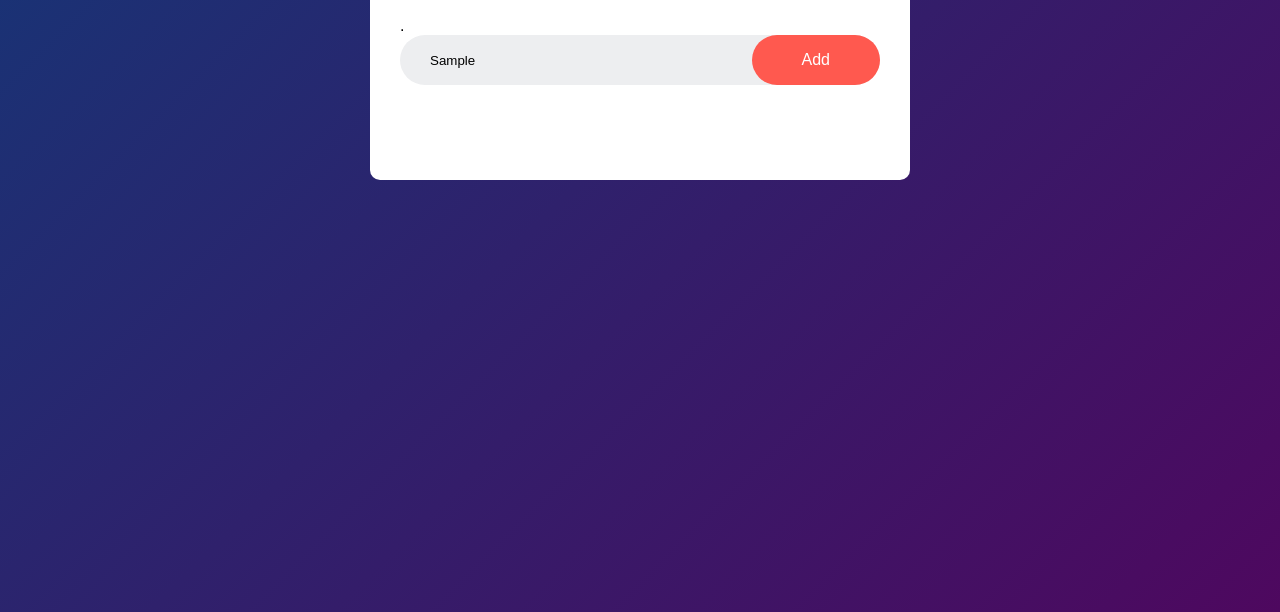
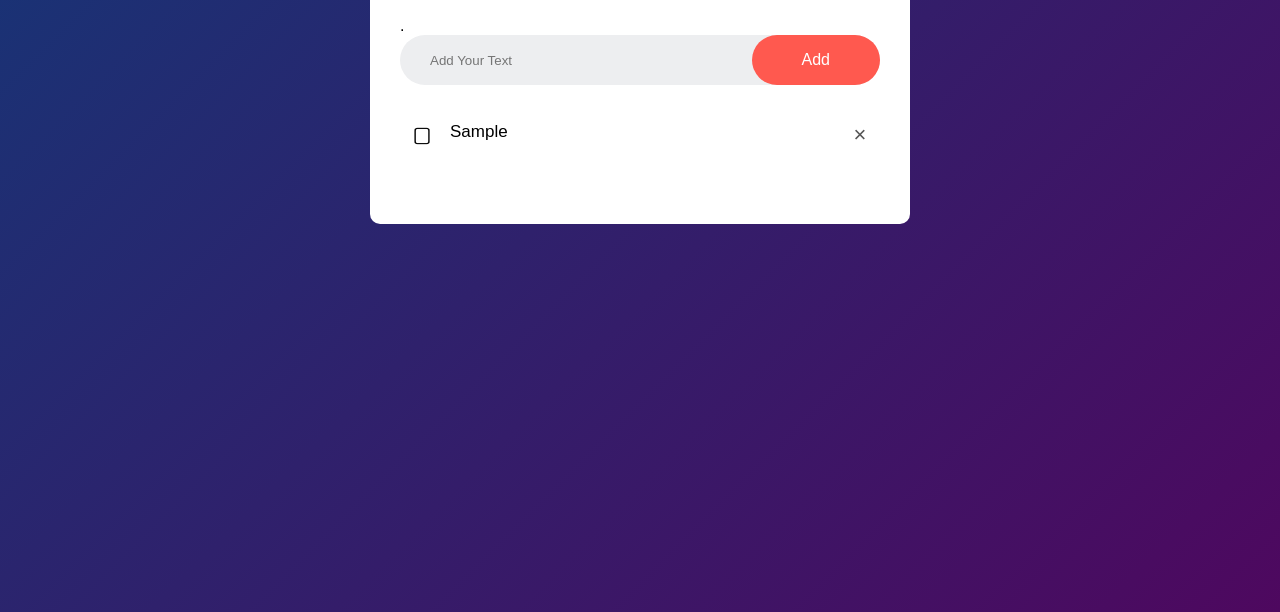
Before and after one commit to aanchaltailwal/OCTANET_SEPTEMBER, a plain HTML site: page Task-2/index.html in a window 1280 px wide. Both pictures are taken after typing "Sample" into the empty fields and a click on the button "Add". Shown: the part 188-800 px from the top of the page. Drawn offline with Linux system fonts and the light colour scheme.

Commit message:
added the cross funtion and you can write on search bar

```diff
--- a/Task-2/index.html
+++ b/Task-2/index.html
@@ -12,7 +12,7 @@
             <h2>To-Do List <img src="logo.png"></h2>
             .<div class="row">
                 <input type="text" id="input-box" placeholder="Add Your Text">
-                <button>Add</button>
+                <button onclick="addTask()">Add</button>
             </div>
             <ul id="list-container">
                <!-- <li class="checked">Task 1</li>
@@ -23,6 +23,6 @@
             </ul>
         </div>
     </div>
-
+<script src="script.js"></script>
 </body>
 </html>
--- a/Task-2/script.js
+++ b/Task-2/script.js
@@ -0,0 +1,17 @@
+const inputBox = document.getElementById("input-box");
+const listContainer = document.getElementById("list-container");
+
+function addTask(){
+    if(inputBox.value === ''){
+        alert("You must write something!");
+    }
+    else{
+        let li = document.createElement("li");
+        li.innerHTML = inputBox.value;
+        listContainer.appendChild(li);
+        let span = document.createElement("span");
+        span.innerHTML = "\u00d7";
+        li.appendChild(span);
+    }
+    inputBox.value = "";
+}
--- a/Task-2/style.css
+++ b/Task-2/style.css
@@ -81,6 +81,21 @@ ul li.checked{
 }
 ul li.checked::before{
     background-image: url(checked.png);
-
+}
+ul li span{
+    position: absolute;
+    right: 0;
+    top: 5px;
+    width: 40px;
+    height: 40px;
+    font-size: 22px;
+    color: #555;
+    line-height: 40px;
+    text-align: center;
+    border-radius: 50%;
 
 }
+ul li span:hover{
+    background: #edeef0;
+
+}
```
